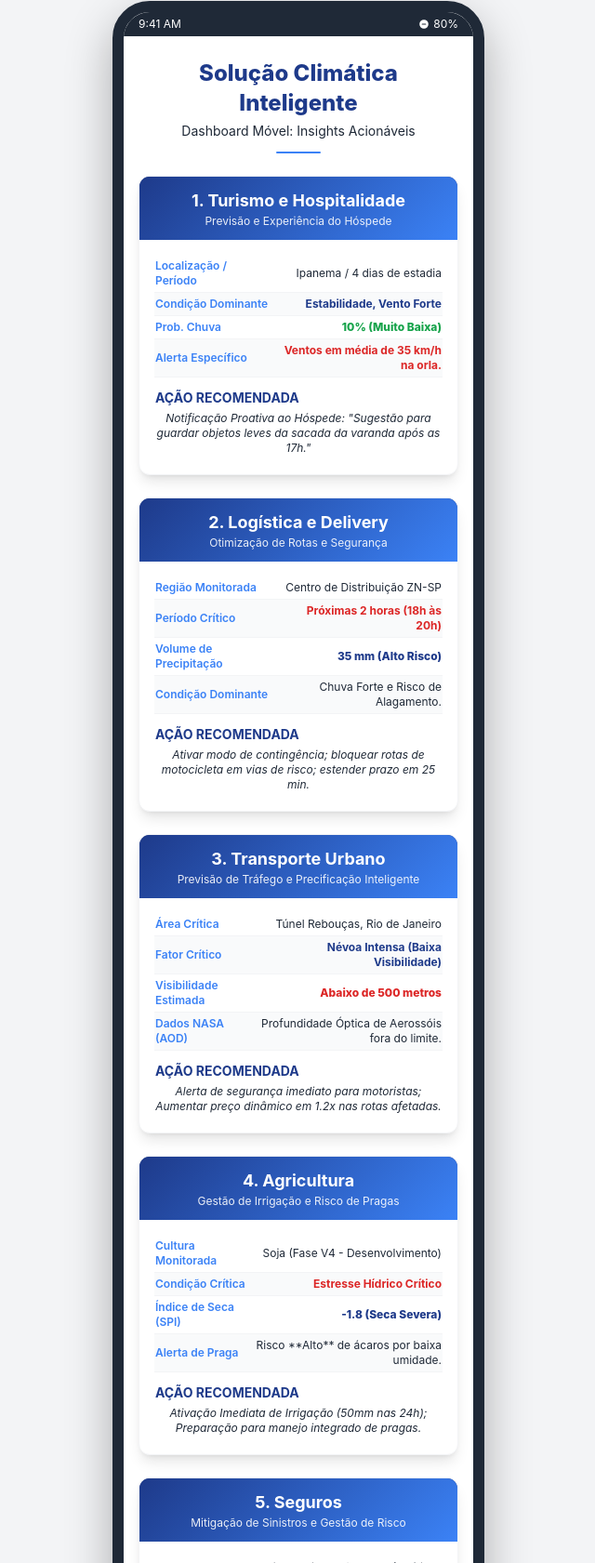
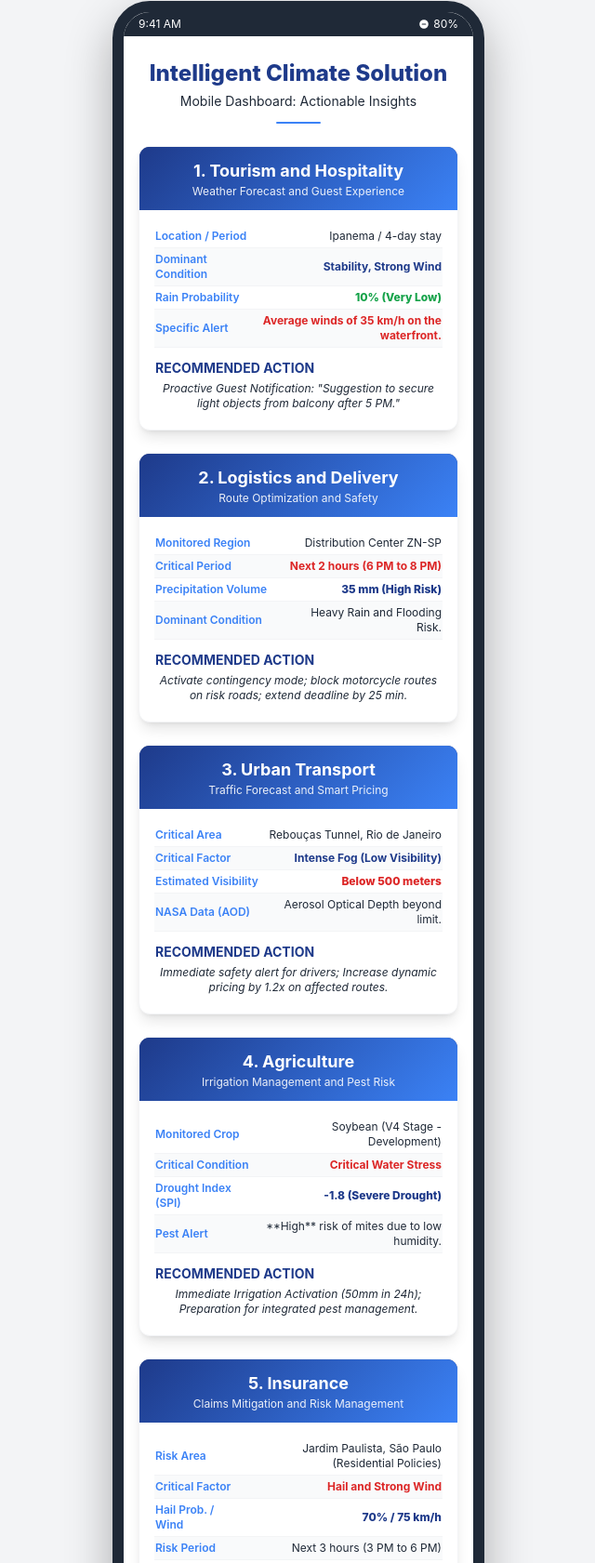
Before and after one commit to Alexsander532/Dashboard_mobile, a plain HTML site: page index.html in a window 1280 px wide. Shown: the part 39-1720 px from the top of the page at 93% size, without its empty margins (319-959 px from the left). Drawn offline with nearby package versions, Linux system fonts and the light colour scheme.

Commit message:
Mudança para ingles

```diff
--- a/index.html
+++ b/index.html
@@ -1,13 +1,13 @@
 <!DOCTYPE html>
-<html lang="pt-BR">
+<html lang="en">
 <head>
     <meta charset="UTF-8">
     <meta name="viewport" content="width=device-width, initial-scale=1.0">
-    <title>Dashboard Móvel - Solução Climática Inteligente</title>
-    <!-- Carregamento do Tailwind CSS CDN -->
+    <title>Mobile Dashboard - Intelligent Climate Solution</title>
+    <!-- Loading Tailwind CSS CDN -->
     <script src="https://cdn.tailwindcss.com"></script>
     <style>
-        /* Definindo a fonte Inter e cores base */
+        /* Defining Inter font and base colors */
         :root {
             --color-nasa-blue-dark: #1e3a8a; /* Dark Blue */
             --color-nasa-blue-medium: #3b82f6; /* Medium Blue */
@@ -22,13 +22,13 @@
             min-height: 100vh;
             padding: 20px 0;
         }
-        /* Estilo para simular o corpo do celular (Mobile Frame) */
+        /* Style to simulate mobile body (Mobile Frame) */
         .mobile-frame {
             width: 100%;
-            max-width: 400px; /* Largura típica de celular */
-            min-height: 800px; /* Altura de celular */
+            max-width: 400px; /* Typical mobile width */
+            min-height: 800px; /* Mobile height */
             background-color: white;
-            border: 12px solid #1f2937; /* Borda preta do celular */
+            border: 12px solid #1f2937; /* Black mobile border */
             border-radius: 40px;
             box-shadow: 0 20px 50px rgba(0, 0, 0, 0.3);
             overflow: hidden;
@@ -88,203 +88,203 @@
 
         <div class="p-4 overflow-y-auto">
             <header class="text-center mb-6 pt-2">
-                <!-- LINK REMOVIDO CONFORME SOLICITADO -->
+                <!-- LINK REMOVED AS REQUESTED -->
                 <h1 class="text-2xl font-extrabold text-nasa-dark-blue mb-1">
-                    Solução Climática Inteligente
+                    Intelligent Climate Solution
                 </h1>
                 <p class="text-sm text-nasa-text-dark">
-                    Dashboard Móvel: Insights Acionáveis
+                    Mobile Dashboard: Actionable Insights
                 </p>
                 <hr class="mt-3 border-t-2 border-nasa-medium-blue w-12 mx-auto rounded-full">
             </header>
 
-            <!-- AQUI O LAYOUT MUDA PARA COLUNA SIMPLES DENTRO DO MOBILE FRAME -->
+            <!-- HERE THE LAYOUT CHANGES TO SIMPLE COLUMN INSIDE THE MOBILE FRAME -->
             <div class="space-y-6">
 
-                <!-- 1. TURISMO E HOSPITALIDADE (CORRIGIDO) -->
+                <!-- 1. TOURISM AND HOSPITALITY (CORRECTED) -->
                 <div class="report-card bg-white rounded-xl overflow-hidden shadow-lg border border-gray-100">
                     <div class="header-bg p-3 text-white text-center">
-                        <h2 class="text-lg font-bold">1. Turismo e Hospitalidade</h2>
-                        <p class="text-xs opacity-90">Previsão e Experiência do Hóspede</p>
+                        <h2 class="text-lg font-bold">1. Tourism and Hospitality</h2>
+                        <p class="text-xs opacity-90">Weather Forecast and Guest Experience</p>
                     </div>
                     <div class="p-4 text-nasa-text-dark">
                         <table class="w-full text-xs">
                             <tbody>
                                 <tr class="border-b border-gray-100">
-                                    <td class="py-1 font-semibold text-nasa-medium-blue">Localização / Período</td>
-                                    <td class="py-1 text-right">Ipanema / 4 dias de estadia</td>
+                                    <td class="py-1 font-semibold text-nasa-medium-blue">Location / Period</td>
+                                    <td class="py-1 text-right">Ipanema / 4-day stay</td>
                                 </tr>
                                 <tr class="border-b border-gray-100 bg-gray-50">
-                                    <td class="py-1 font-semibold text-nasa-medium-blue">Condição Dominante</td>
-                                    <td class="py-1 text-right font-bold text-nasa-dark-blue">Estabilidade, Vento Forte</td>
+                                    <td class="py-1 font-semibold text-nasa-medium-blue">Dominant Condition</td>
+                                    <td class="py-1 text-right font-bold text-nasa-dark-blue">Stability, Strong Wind</td>
                                 </tr>
                                 <tr class="border-b border-gray-100">
-                                    <td class="py-1 font-semibold text-nasa-medium-blue">Prob. Chuva</td>
-                                    <td class="py-1 text-right text-green-600 font-extrabold">10% (Muito Baixa)</td>
+                                    <td class="py-1 font-semibold text-nasa-medium-blue">Rain Probability</td>
+                                    <td class="py-1 text-right text-green-600 font-extrabold">10% (Very Low)</td>
                                 </tr>
                                 <tr class="border-b border-gray-100 bg-gray-50">
-                                    <td class="py-1 font-semibold text-nasa-medium-blue">Alerta Específico</td>
-                                    <!-- CORREÇÃO: Removido asteriscos e garantido o negrito -->
-                                    <td class="py-1 text-right text-xs font-bold text-red-600">Ventos em média de 35 km/h na orla.</td>
+                                    <td class="py-1 font-semibold text-nasa-medium-blue">Specific Alert</td>
+                                    <!-- CORRECTION: Removed asterisks and ensured bold -->
+                                    <td class="py-1 text-right text-xs font-bold text-red-600">Average winds of 35 km/h on the waterfront.</td>
                                 </tr>
                                 <tr>
-                                    <td colspan="2" class="pt-3 pb-1 text-nasa-dark-blue font-bold text-sm">AÇÃO RECOMENDADA</td>
+                                    <td colspan="2" class="pt-3 pb-1 text-nasa-dark-blue font-bold text-sm">RECOMMENDED ACTION</td>
                                 </tr>
                                 <tr>
-                                    <td colspan="2" class="pb-1 pt-0 text-xs italic text-center">Notificação Proativa ao Hóspede: "Sugestão para guardar objetos leves da sacada da varanda após as 17h."</td>
+                                    <td colspan="2" class="pb-1 pt-0 text-xs italic text-center">Proactive Guest Notification: "Suggestion to secure light objects from balcony after 5 PM."</td>
                                 </tr>
                             </tbody>
                         </table>
                     </div>
                 </div>
 
-                <!-- 2. LOGÍSTICA E DELIVERY -->
+                <!-- 2. LOGISTICS AND DELIVERY -->
                 <div class="report-card bg-white rounded-xl overflow-hidden shadow-lg border border-gray-100">
                     <div class="header-bg p-3 text-white text-center">
-                        <h2 class="text-lg font-bold">2. Logística e Delivery</h2>
-                        <p class="text-xs opacity-90">Otimização de Rotas e Segurança</p>
+                        <h2 class="text-lg font-bold">2. Logistics and Delivery</h2>
+                        <p class="text-xs opacity-90">Route Optimization and Safety</p>
                     </div>
                     <div class="p-4 text-nasa-text-dark">
                         <table class="w-full text-xs">
                             <tbody>
                                 <tr class="border-b border-gray-100">
-                                    <td class="py-1 font-semibold text-nasa-medium-blue">Região Monitorada</td>
-                                    <td class="py-1 text-right">Centro de Distribuição ZN-SP</td>
+                                    <td class="py-1 font-semibold text-nasa-medium-blue">Monitored Region</td>
+                                    <td class="py-1 text-right">Distribution Center ZN-SP</td>
                                 </tr>
                                 <tr class="border-b border-gray-100 bg-gray-50">
-                                    <td class="py-1 font-semibold text-nasa-medium-blue">Período Crítico</td>
-                                    <td class="py-1 text-right font-bold text-red-600">Próximas 2 horas (18h às 20h)</td>
+                                    <td class="py-1 font-semibold text-nasa-medium-blue">Critical Period</td>
+                                    <td class="py-1 text-right font-bold text-red-600">Next 2 hours (6 PM to 8 PM)</td>
                                 </tr>
                                 <tr class="border-b border-gray-100">
-                                    <td class="py-1 font-semibold text-nasa-medium-blue">Volume de Precipitação</td>
-                                    <td class="py-1 text-right font-extrabold text-nasa-dark-blue">35 mm (Alto Risco)</td>
+                                    <td class="py-1 font-semibold text-nasa-medium-blue">Precipitation Volume</td>
+                                    <td class="py-1 text-right font-extrabold text-nasa-dark-blue">35 mm (High Risk)</td>
                                 </tr>
                                 <tr class="border-b border-gray-100 bg-gray-50">
-                                    <td class="py-1 font-semibold text-nasa-medium-blue">Condição Dominante</td>
-                                    <td class="py-1 text-right text-xs">Chuva Forte e Risco de Alagamento.</td>
+                                    <td class="py-1 font-semibold text-nasa-medium-blue">Dominant Condition</td>
+                                    <td class="py-1 text-right text-xs">Heavy Rain and Flooding Risk.</td>
                                 </tr>
                                 <tr>
-                                    <td colspan="2" class="pt-3 pb-1 text-nasa-dark-blue font-bold text-sm">AÇÃO RECOMENDADA</td>
+                                    <td colspan="2" class="pt-3 pb-1 text-nasa-dark-blue font-bold text-sm">RECOMMENDED ACTION</td>
                                 </tr>
                                 <tr>
-                                    <td colspan="2" class="pb-1 pt-0 text-xs italic text-center">Ativar modo de contingência; bloquear rotas de motocicleta em vias de risco; estender prazo em 25 min.</td>
+                                    <td colspan="2" class="pb-1 pt-0 text-xs italic text-center">Activate contingency mode; block motorcycle routes on risk roads; extend deadline by 25 min.</td>
                                 </tr>
                             </tbody>
                         </table>
                     </div>
                 </div>
 
-                <!-- 3. TRANSPORTE URBANO -->
+                <!-- 3. URBAN TRANSPORT -->
                 <div class="report-card bg-white rounded-xl overflow-hidden shadow-lg border border-gray-100">
                     <div class="header-bg p-3 text-white text-center">
-                        <h2 class="text-lg font-bold">3. Transporte Urbano</h2>
-                        <p class="text-xs opacity-90">Previsão de Tráfego e Precificação Inteligente</p>
+                        <h2 class="text-lg font-bold">3. Urban Transport</h2>
+                        <p class="text-xs opacity-90">Traffic Forecast and Smart Pricing</p>
                     </div>
                     <div class="p-4 text-nasa-text-dark">
                         <table class="w-full text-xs">
                             <tbody>
                                 <tr class="border-b border-gray-100">
-                                    <td class="py-1 font-semibold text-nasa-medium-blue">Área Crítica</td>
-                                    <td class="py-1 text-right">Túnel Rebouças, Rio de Janeiro</td>
+                                    <td class="py-1 font-semibold text-nasa-medium-blue">Critical Area</td>
+                                    <td class="py-1 text-right">Rebouças Tunnel, Rio de Janeiro</td>
                                 </tr>
                                 <tr class="border-b border-gray-100 bg-gray-50">
-                                    <td class="py-1 font-semibold text-nasa-medium-blue">Fator Crítico</td>
-                                    <td class="py-1 text-right font-bold text-nasa-dark-blue">Névoa Intensa (Baixa Visibilidade)</td>
+                                    <td class="py-1 font-semibold text-nasa-medium-blue">Critical Factor</td>
+                                    <td class="py-1 text-right font-bold text-nasa-dark-blue">Intense Fog (Low Visibility)</td>
                                 </tr>
                                 <tr class="border-b border-gray-100">
-                                    <td class="py-1 font-semibold text-nasa-medium-blue">Visibilidade Estimada</td>
-                                    <td class="py-1 text-right font-extrabold text-red-600">Abaixo de 500 metros</td>
+                                    <td class="py-1 font-semibold text-nasa-medium-blue">Estimated Visibility</td>
+                                    <td class="py-1 text-right font-extrabold text-red-600">Below 500 meters</td>
                                 </tr>
                                 <tr class="border-b border-gray-100 bg-gray-50">
-                                    <td class="py-1 font-semibold text-nasa-medium-blue">Dados NASA (AOD)</td>
-                                    <td class="py-1 text-right text-xs">Profundidade Óptica de Aerossóis fora do limite.</td>
+                                    <td class="py-1 font-semibold text-nasa-medium-blue">NASA Data (AOD)</td>
+                                    <td class="py-1 text-right text-xs">Aerosol Optical Depth beyond limit.</td>
                                 </tr>
                                 <tr>
-                                    <td colspan="2" class="pt-3 pb-1 text-nasa-dark-blue font-bold text-sm">AÇÃO RECOMENDADA</td>
+                                    <td colspan="2" class="pt-3 pb-1 text-nasa-dark-blue font-bold text-sm">RECOMMENDED ACTION</td>
                                 </tr>
                                 <tr>
-                                    <td colspan="2" class="pb-1 pt-0 text-xs italic text-center">Alerta de segurança imediato para motoristas; Aumentar preço dinâmico em 1.2x nas rotas afetadas.</td>
+                                    <td colspan="2" class="pb-1 pt-0 text-xs italic text-center">Immediate safety alert for drivers; Increase dynamic pricing by 1.2x on affected routes.</td>
                                 </tr>
                             </tbody>
                         </table>
                     </div>
                 </div>
 
-                <!-- 4. AGRICULTURA -->
+                <!-- 4. AGRICULTURE -->
                 <div class="report-card bg-white rounded-xl overflow-hidden shadow-lg border border-gray-100">
                     <div class="header-bg p-3 text-white text-center">
-                        <h2 class="text-lg font-bold">4. Agricultura</h2>
-                        <p class="text-xs opacity-90">Gestão de Irrigação e Risco de Pragas</p>
+                        <h2 class="text-lg font-bold">4. Agriculture</h2>
+                        <p class="text-xs opacity-90">Irrigation Management and Pest Risk</p>
                     </div>
                     <div class="p-4 text-nasa-text-dark">
                         <table class="w-full text-xs">
                             <tbody>
                                 <tr class="border-b border-gray-100">
-                                    <td class="py-1 font-semibold text-nasa-medium-blue">Cultura Monitorada</td>
-                                    <td class="py-1 text-right">Soja (Fase V4 - Desenvolvimento)</td>
+                                    <td class="py-1 font-semibold text-nasa-medium-blue">Monitored Crop</td>
+                                    <td class="py-1 text-right">Soybean (V4 Stage - Development)</td>
                                 </tr>
                                 <tr class="border-b border-gray-100 bg-gray-50">
-                                    <td class="py-1 font-semibold text-nasa-medium-blue">Condição Crítica</td>
-                                    <td class="py-1 text-right font-bold text-red-600">Estresse Hídrico Crítico</td>
+                                    <td class="py-1 font-semibold text-nasa-medium-blue">Critical Condition</td>
+                                    <td class="py-1 text-right font-bold text-red-600">Critical Water Stress</td>
                                 </tr>
                                 <tr class="border-b border-gray-100">
-                                    <td class="py-1 font-semibold text-nasa-medium-blue">Índice de Seca (SPI)</td>
-                                    <td class="py-1 text-right font-extrabold text-nasa-dark-blue">-1.8 (Seca Severa)</td>
+                                    <td class="py-1 font-semibold text-nasa-medium-blue">Drought Index (SPI)</td>
+                                    <td class="py-1 text-right font-extrabold text-nasa-dark-blue">-1.8 (Severe Drought)</td>
                                 </tr>
                                 <tr class="border-b border-gray-100 bg-gray-50">
-                                    <td class="py-1 font-semibold text-nasa-medium-blue">Alerta de Praga</td>
-                                    <td class="py-1 text-right text-xs">Risco **Alto** de ácaros por baixa umidade.</td>
+                                    <td class="py-1 font-semibold text-nasa-medium-blue">Pest Alert</td>
+                                    <td class="py-1 text-right text-xs">**High** risk of mites due to low humidity.</td>
                                 </tr>
                                 <tr>
-                                    <td colspan="2" class="pt-3 pb-1 text-nasa-dark-blue font-bold text-sm">AÇÃO RECOMENDADA</td>
+                                    <td colspan="2" class="pt-3 pb-1 text-nasa-dark-blue font-bold text-sm">RECOMMENDED ACTION</td>
                                 </tr>
                                 <tr>
-                                    <td colspan="2" class="pb-1 pt-0 text-xs italic text-center">Ativação Imediata de Irrigação (50mm nas 24h); Preparação para manejo integrado de pragas.</td>
+                                    <td colspan="2" class="pb-1 pt-0 text-xs italic text-center">Immediate Irrigation Activation (50mm in 24h); Preparation for integrated pest management.</td>
                                 </tr>
                             </tbody>
                         </table>
                     </div>
                 </div>
 
-                <!-- 5. SEGUROS -->
+                <!-- 5. INSURANCE -->
                 <div class="report-card bg-white rounded-xl overflow-hidden shadow-lg border border-gray-100">
                     <div class="header-bg p-3 text-white text-center">
-                        <h2 class="text-lg font-bold">5. Seguros</h2>
-                        <p class="text-xs opacity-90">Mitigação de Sinistros e Gestão de Risco</p>
+                        <h2 class="text-lg font-bold">5. Insurance</h2>
+                        <p class="text-xs opacity-90">Claims Mitigation and Risk Management</p>
                     </div>
                     <div class="p-4 text-nasa-text-dark">
                         <table class="w-full text-xs">
                             <tbody>
                                 <tr class="border-b border-gray-100">
-                                    <td class="py-1 font-semibold text-nasa-medium-blue">Área de Risco</td>
-                                    <td class="py-1 text-right">Jardim Paulista, São Paulo (Apólices Residenciais)</td>
+                                    <td class="py-1 font-semibold text-nasa-medium-blue">Risk Area</td>
+                                    <td class="py-1 text-right">Jardim Paulista, São Paulo (Residential Policies)</td>
                                 </tr>
                                 <tr class="border-b border-gray-100 bg-gray-50">
-                                    <td class="py-1 font-semibold text-nasa-medium-blue">Fator Crítico</td>
-                                    <td class="py-1 text-right font-bold text-red-600">Chuva de Granizo e Vento Forte</td>
+                                    <td class="py-1 font-semibold text-nasa-medium-blue">Critical Factor</td>
+                                    <td class="py-1 text-right font-bold text-red-600">Hail and Strong Wind</td>
                                 </tr>
                                 <tr class="border-b border-gray-100">
-                                    <td class="py-1 font-semibold text-nasa-medium-blue">Prob. Granizo / Vento</td>
+                                    <td class="py-1 font-semibold text-nasa-medium-blue">Hail Prob. / Wind</td>
                                     <td class="py-1 text-right font-extrabold text-nasa-dark-blue">70% / 75 km/h</td>
                                 </tr>
                                 <tr class="border-b border-gray-100 bg-gray-50">
-                                    <td class="py-1 font-semibold text-nasa-medium-blue">Período de Risco</td>
-                                    <td class="py-1 text-right text-xs">Próximas 3 horas (15h às 18h)</td>
+                                    <td class="py-1 font-semibold text-nasa-medium-blue">Risk Period</td>
+                                    <td class="py-1 text-right text-xs">Next 3 hours (3 PM to 6 PM)</td>
                                 </tr>
                                 <tr>
-                                    <td colspan="2" class="pt-3 pb-1 text-nasa-dark-blue font-bold text-sm">AÇÃO RECOMENDADA</td>
+                                    <td colspan="2" class="pt-3 pb-1 text-nasa-dark-blue font-bold text-sm">RECOMMENDED ACTION</td>
                                 </tr>
                                 <tr>
-                                    <td colspan="2" class="pb-1 pt-0 text-xs italic text-center">Disparar SMS/e-mail para 2.500 segurados com alerta; Pré-alocar equipe de sinistros na região.</td>
+                                    <td colspan="2" class="pb-1 pt-0 text-xs italic text-center">Send SMS/email to 2,500 policyholders with alert; Pre-allocate claims team in the region.</td>
                                 </tr>
                             </tbody>
                         </table>
                     </div>
                 </div>
 
-            </div> <!-- Fim do Container de Conteúdo -->
+            </div> <!-- End of Content Container -->
         </div>
-    </div> <!-- Fim do Mobile Frame -->
+    </div> <!-- End of Mobile Frame -->
 
 </body>
 </html>
```
